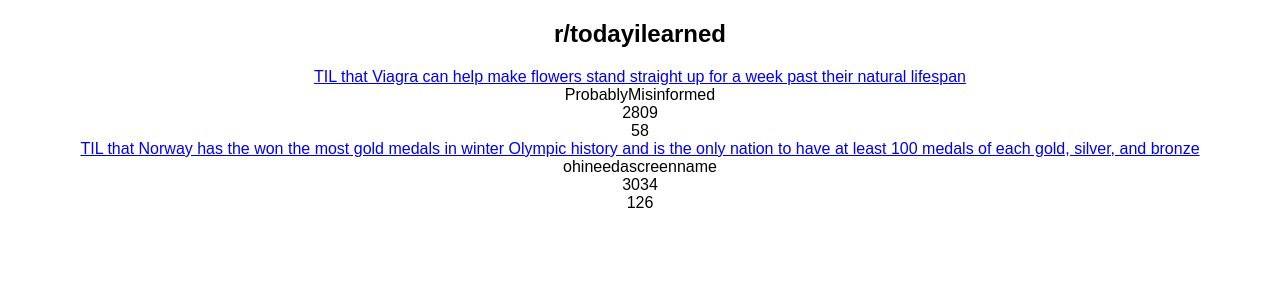
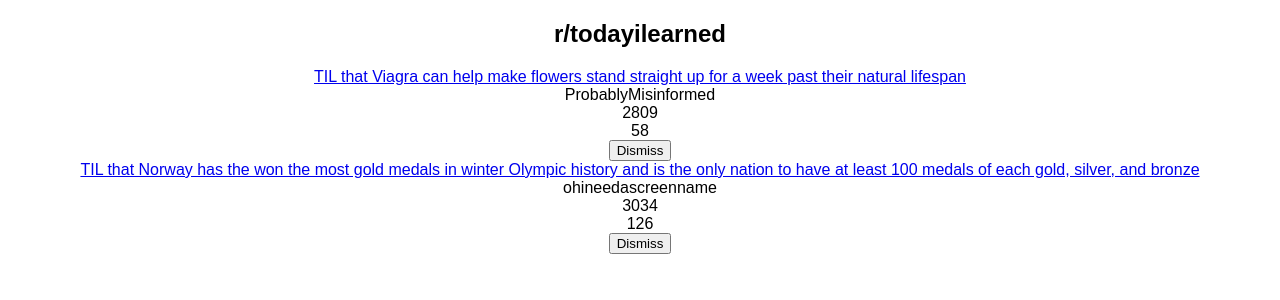
Before and after one commit to onurcankaya/react-subreddit, a React (Create React App) app: page / in a window 1280 px wide. Shown: the top 300 px of the page. Built offline with nearby package versions, Linux system fonts and the light colour scheme.

Commit message:
implemented a dismiss button to the list items

```diff
--- a/src/App.js
+++ b/src/App.js
@@ -33,6 +33,15 @@
     }
   }
 
+  onDismiss = id => {
+    const { list } = this.state
+    const updatedList = list.filter(item => item.objectID !== id)
+
+    this.setState({
+      list: updatedList,
+    })
+  }
+
   render() {
     const title = 'r/todayilearned'
     const { list } = this.state
@@ -50,6 +59,14 @@
             <div>{item.author}</div>
             <div>{item.votes}</div>
             <div>{item.num_comments}</div>
+            <div>
+              <button
+                onClick={() => this.onDismiss(item.objectID)}
+                type="button"
+              >
+                Dismiss
+              </button>
+            </div>
           </div>
         ))}
       </div>
```
